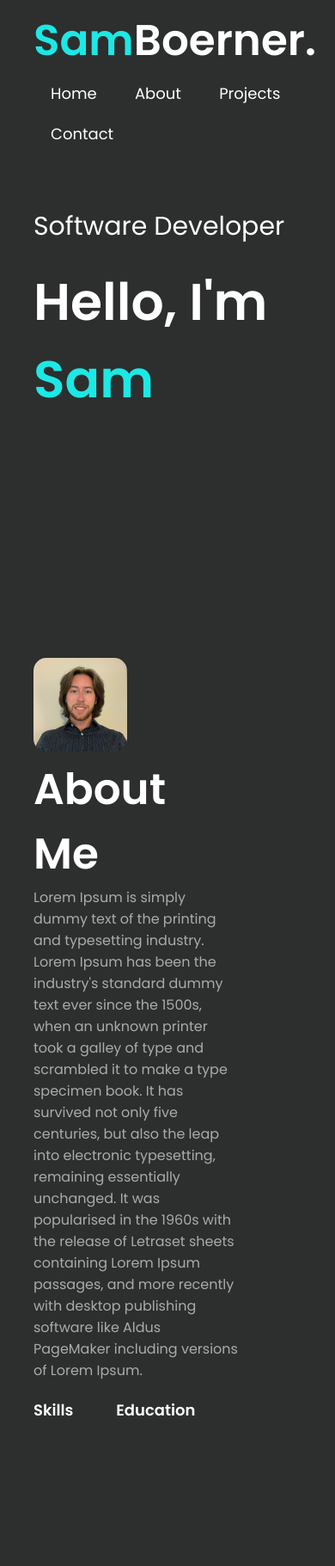
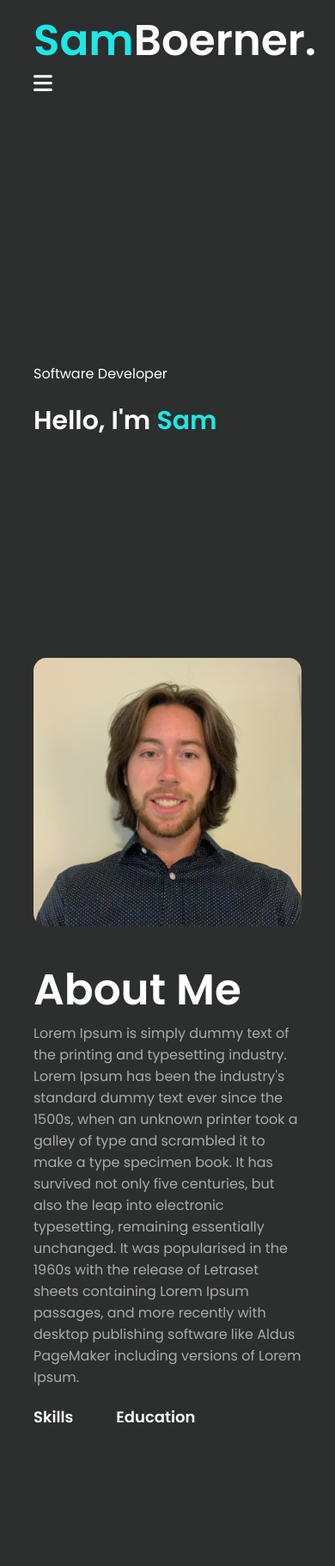
Before and after one commit to samboerner/portfolio, a Python web app: template templates/index.html in a window 390 px wide. Shown: the top 1821 px of the page at 86% size. Run offline with Jinja, Linux system fonts and the light colour scheme; the template is opened without the code that fills it, so the values that code supplies are empty; some libraries are stand-ins or nearby versions.

Commit message:
Worked on changes to the site for mobile devices

```diff
--- a/script.js
+++ b/script.js
@@ -19,3 +19,15 @@ function opentab(contentName, title){
     document.getElementById(title).classList.add("active-link");
     document.getElementById(contentName).classList.add("active-tab");
 }
+
+/**
+ * These functions open and close the side menu on smaller screens;
+ */
+var menu = document.getElementById("menu");
+
+function openmenu(){
+    menu.style.right = "0";
+}
+function closemenu(){
+    menu.style.right = "-200px";
+}
--- a/static/styles.css
+++ b/static/styles.css
@@ -283,7 +283,65 @@ form .btn2{
     width: 100%;
     text-align: center;
     padding: 25px 0;
+    color: #ababab;
     background: #202020;
     font-weight: 300;
     margin-top: 20px;
 }
+
+/* CSS for Mobile */
+nav .fa-solid{
+    display: none;
+}
+
+@media only screen and (max-width: 600px){
+    .header-text{
+        margin-top: 100%;
+        font-size: 16px;
+    }
+    .header-text h1{
+        font-size: 30px;
+    }
+    nav .fa-solid{
+        display: block;
+        font-size: 25px;
+    }
+    nav ul{
+        background: #1ce8e5;
+        position: fixed;
+        top: 0;
+        right: -200px;
+        width: 200px;
+        height: 100vh;
+        padding-top: 100px;
+        z-index: 2;
+        transition: right 0.3s;
+    }
+    nav ul li{
+        display: block;
+        margin: 25px;
+    }
+    nav ul .fa-solid{
+        position: absolute;
+        top: 25px;
+        left: 25px;
+        cursor: pointer;
+    }
+
+    .subtitle{
+        font-size: 40px;
+    }
+    .about-col-1, .about-col-2{
+        flex-basis: 100%;
+    }
+    .about-col-1{
+        margin-bottom: 30px;
+    }
+
+    .left, .right{
+        flex-basis: 100%;
+    }
+    .copyright{
+        font-size: 14px;
+    }
+}
--- a/templates/index.html
+++ b/templates/index.html
@@ -17,12 +17,14 @@
         <div class="container">
             <nav>
                 <h1><span>Sam</span>Boerner.</h1>
-                <ul>
+                <ul id="menu">
                     <li><a href="#">Home</a></li>
                     <li><a href="#">About</a></li>
                     <li><a href="#">Projects</a></li>
                     <li><a href="#">Contact</a></li>
+                    <i class="fa-solid fa-circle-xmark" onclick="closemenu()"></i>
                 </ul>
+                <i class="fa-solid fa-bars" onclick="openmenu()"></i>
             </nav>
             <div class="header-text">
                 <p>Software Developer</p>
```
Also changed, not shown: README.md.
